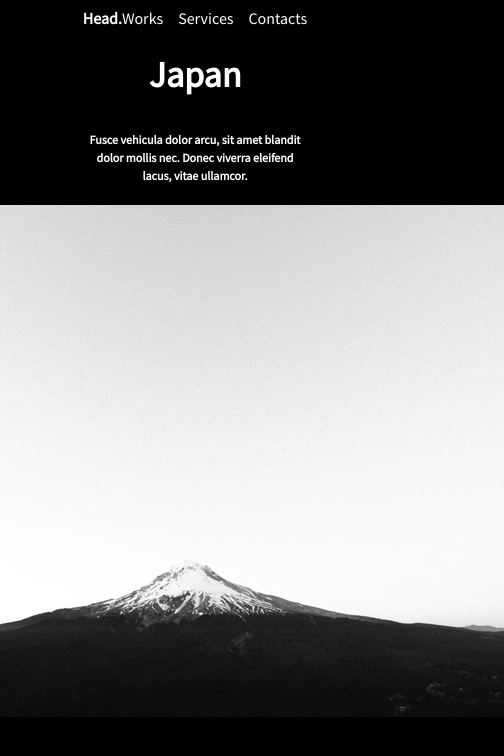
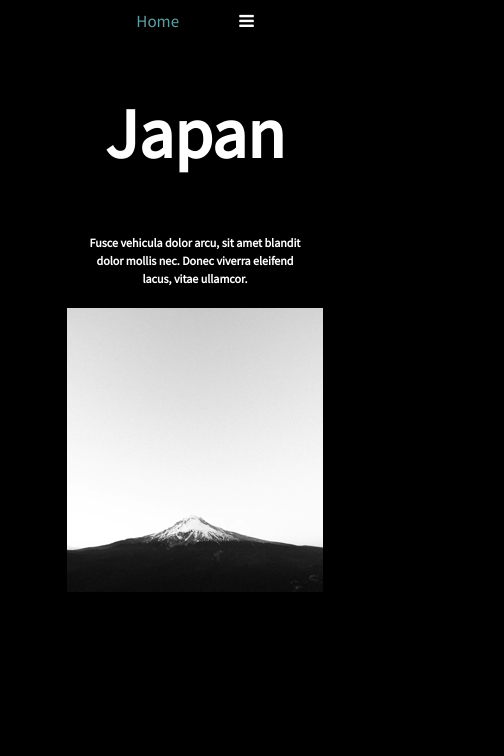
Before and after one commit to WyvanCat/Lesson-12, a plain HTML site: page index.html in a window 390 px wide. Shown: the whole page, 504 px wide, since content can reach past the window. Drawn offline with Linux system fonts and the light colour scheme.

Commit message:
responsive-navigation

```diff
--- a/_media.scss
+++ b/_media.scss
@@ -1,9 +1,6 @@
 /* IMAGE */
 
 @media screen and (min-width: 1px) {
-    .jap-img {
-        background-image: url('../Images/Bitmap-small.png');
-    }
 
     h1 {
         font-size: 36px;
@@ -21,9 +18,7 @@
 }
 
 @media screen and (min-width: 768px) {
-    .jap-img {
-        background-image: url('../Images/bitmap-medium.png');
-    }
+
     h1 {
         font-size: 72px;
     }
@@ -40,9 +35,7 @@
 
 
 @media screen and (min-width: 1440px) {
-    .jap-img {
-        background-image: url('../Images/bitmap-big.png');
-    }
+
     h1 {
         font-size: 82px;
     }
@@ -56,3 +49,26 @@
         width: 100%;
     }
 }
+
+@media screen and (max-width: 600px) {
+    .topnav a:not(:first-child) {display:none;}
+    .topnav a.icon {
+        float: right;
+        display: block;
+    }
+}
+
+@media screen and (max-width: 600px) {
+    .topnav.responsive {position: relative;}
+    .topnav.responsive a.icon {
+        position: absolute;
+        right: 0;
+        top: 0;
+    }
+}
+
+.topnav.responsive a{
+    float: none;
+    display: block;
+    text-align: left;
+}
--- a/_nav.scss
+++ b/_nav.scss
@@ -1,23 +1,38 @@
-.nav {
-    width: 60%;
+@import 'fonts';
+
+.topnav__links {
+    width: 300px;
     display: flex;
     justify-content: space-between;
+}
 
-        &__links {
-            display: flex;
-            justify-content: space-between;
-            width: 267px;
-        }
+.topnav {
+    background-color: none;
+    overflow: hidden;
+}
 
-        &__link {
-            font-family: 'Source Sans Pro', sans-serif;
-            color: white;
-            text-decoration: none;
-        }
+.topnav a {
+    float: left;
+    display: block;
+    color: white;
+    text-align: center;
+    padding: 10px 30px;
+    font-family: $main-font;
+    text-decoration: none;
+    font-size: 17px;
+}
 
-        &__logo {
-            font-family: 'Source Sans Pro', sans-serif;
-            color: white;
-            font-weight: bold;
-        }
-    }
+.topnav a:hover {
+    background-color: rgba(255,255,255, 0.3);
+    color: white;
+}
+
+.topnav a.active {
+    background-color: black;
+    color:cadetblue;
+    font-weight: 500;
+}
+
+.topnav .icon {
+    display: none;
+}
--- a/index.html
+++ b/index.html
@@ -6,26 +6,47 @@
     <meta name="viewport" content="width=device-width, initial-scale=1.0">
     <link rel="preconnect" href="https://fonts.googleapis.com">
     <link rel="preconnect" href="https://fonts.gstatic.com" crossorigin>
+    <link rel="stylesheet" href="https://cdnjs.cloudflare.com/ajax/libs/font-awesome/4.7.0/css/font-awesome.min.css">
     <link href="https://fonts.googleapis.com/css2?family=Source+Sans+Pro:wght@300;400&display=swap" rel="stylesheet">
     <link rel="stylesheet" href="index.css">
     <title>Document</title>
 </head>
 <body>
-    <nav class="nav">
-        <div class="nav__logo">Head.</div>
-        <div class="nav__links">
-            <a href="" class="nav__link">Works</a>
-            <a href="" class="nav__link">Services</a>
-            <a href="" class="nav__link">Contacts</a>
-        </div>
-    </nav>
+
+    <div class="topnav" id="myTopnav">
+            <a href="#home" class="active">Home</a>
+            <a href="#works">Works</a>
+            <a href="#services">Services</a>
+            <a href="#contact">Contact</a>
+            <a href="javascript:void(0);" class="icon" onclick="myFunction()">
+              <i class="fa fa-bars"></i>
+            </a>
+    </div>
 
     <div class="text">
         <h1>Japan</h1>
         <h2>Fusce vehicula dolor arcu, sit amet blandit dolor mollis nec. Donec viverra eleifend lacus, vitae ullamcor.</h2>
     </div>
 
-    <img class="jap-img" src="Images/bitmap-medium.png" alt="japan">
+    <picture class="jap-img">
+      <source media="(max-width: 800px)" srcset="./Images/Bitmap-small.png">
+      <source media="(max-width: 1000px)" srcset="./Images/bitmap-medium.png">
+      <source media="(min-width: 1001px)" srcset="./Images/bitmap-big.png">
+      <img src="Images/Bitmap-small.png" alt="japan-img">
+    </picture>
+
+
+
+    <script>
+        function myFunction() {
+          var x = document.getElementById("myTopnav");
+          if (x.className === "topnav") {
+            x.className += " responsive";
+          } else {
+            x.className = "topnav";
+          }
+        }
+    </script>
 
 </body>
 </html>
--- a/index.scss
+++ b/index.scss
@@ -8,6 +8,7 @@ body {
     flex-direction: column;
     align-items: center;
     justify-content: space-between;
+    margin: 0;
 }
 
 .text {
```
Also changed, not shown: index.css, 1 other file.
